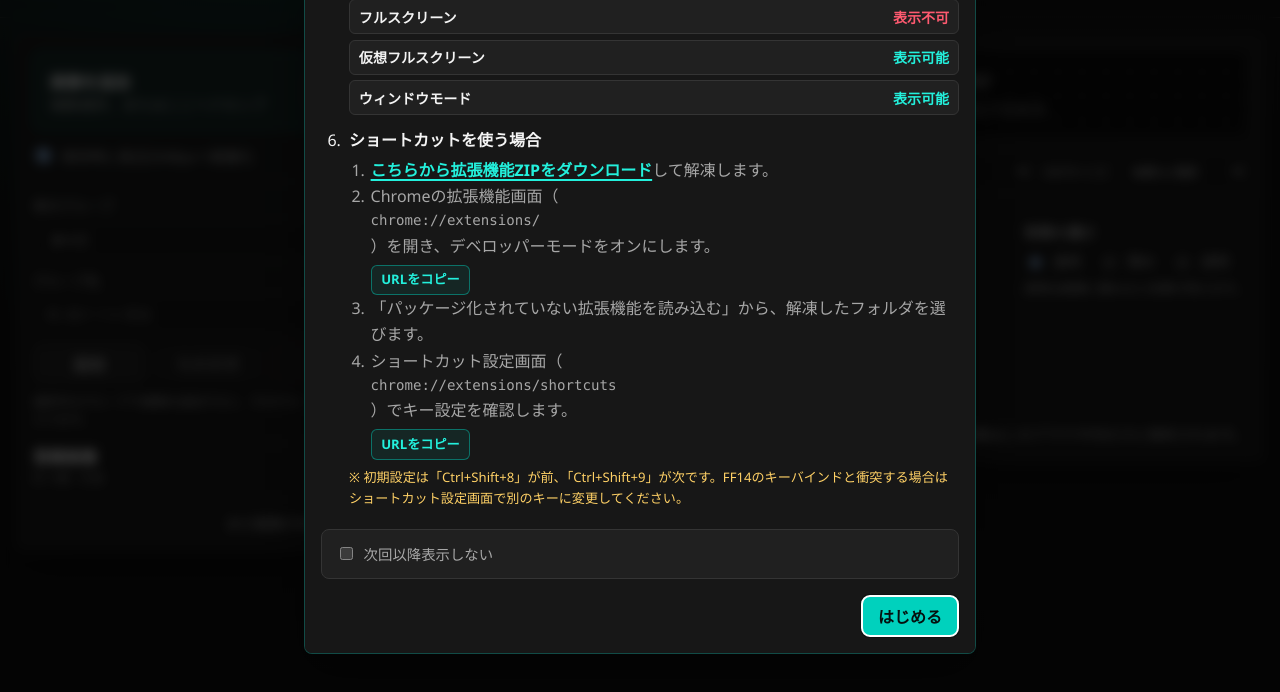
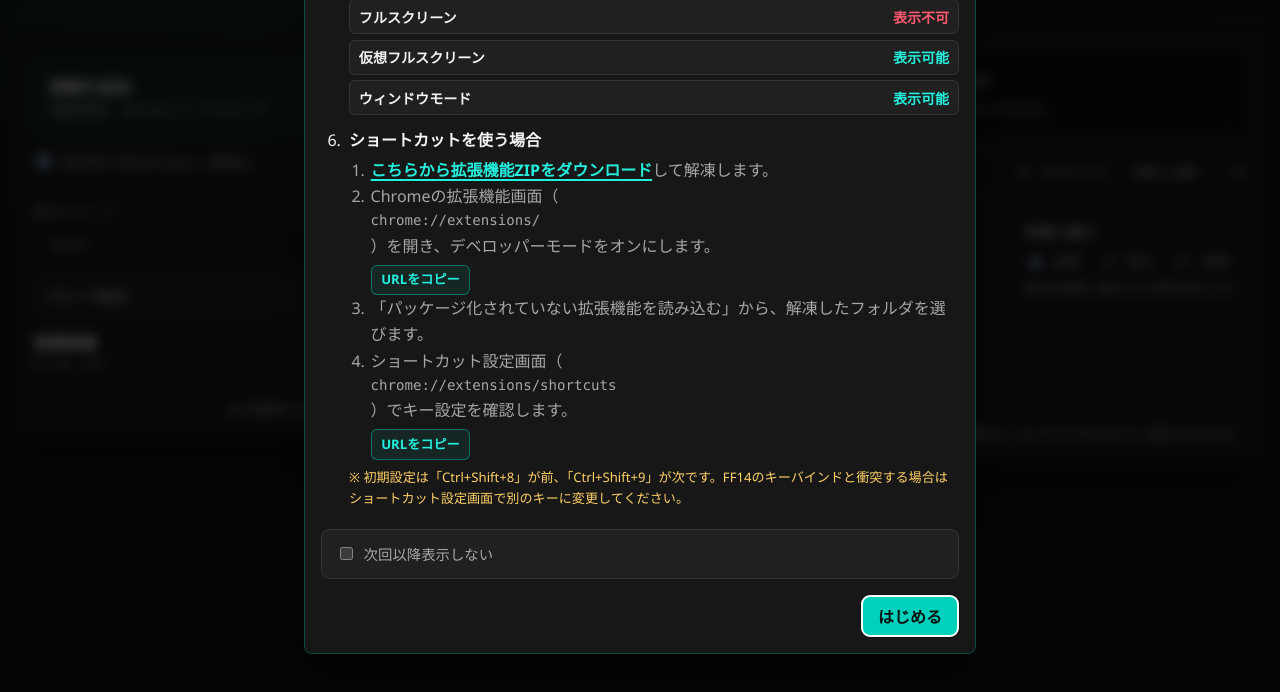
Before and after one commit to Linn-0412/pip-kanpe-tool, a browser extension: page index.html in a window 1280 px wide. Shown: the part 82-774 px from the top of the page. Drawn offline with Linux system fonts and the light colour scheme.

Commit message:
Polish group settings layout

```diff
--- a/index.html
+++ b/index.html
@@ -6,8 +6,8 @@
     <meta name="theme-color" content="#111111">
     <title>PiP カンペツール</title>
     <link rel="icon" href="./favicon.jpg" type="image/jpeg">
-    <link rel="stylesheet" href="./styles.css?v=1.4.0">
-    <script type="module" src="./app.js?v=1.4.0"></script>
+    <link rel="stylesheet" href="./styles.css?v=1.4.1">
+    <script type="module" src="./app.js?v=1.4.1"></script>
   </head>
   <body>
     <header class="app-header">
@@ -45,6 +45,9 @@
             <span>表示グループ</span>
             <select id="group-filter"></select>
           </label>
+          <details class="group-settings">
+            <summary>グループ設定</summary>
+            <div class="group-settings-body">
               <label class="group-field">
                 <span>グループ名</span>
                 <input id="group-name" type="text" maxlength="24" placeholder="例: 絶ケフカ 野良">
@@ -55,6 +58,8 @@
                 <button id="delete-group" class="danger-button" type="button">削除</button>
               </div>
               <small>選択中のグループで画像を追加すると、そのグループに自動で入ります。</small>
+            </div>
+          </details>
         </div>
 
         <div class="list-header">
--- a/package.json
+++ b/package.json
@@ -1,6 +1,6 @@
 {
   "name": "pip-kanpe-tool",
-  "version": "1.4.0",
+  "version": "1.4.1",
   "private": true,
   "type": "module",
   "scripts": {
--- a/styles.css
+++ b/styles.css
@@ -149,6 +149,7 @@ h2 {
   justify-content: space-between;
   gap: 1rem;
   min-height: 5rem;
+  margin-top: 0.35rem;
   padding: 1rem;
   border: 1px dashed rgba(0, 209, 189, 0.55);
   border-radius: 8px;
@@ -242,6 +243,51 @@ h2 {
   color: var(--muted);
   font-size: 0.76rem;
   line-height: 1.5;
+}
+
+.group-settings {
+  border: 1px solid var(--line);
+  border-radius: 8px;
+  background: rgba(255, 255, 255, 0.03);
+}
+
+.group-settings summary {
+  display: flex;
+  align-items: center;
+  justify-content: space-between;
+  gap: 0.75rem;
+  min-height: 2.4rem;
+  padding: 0 0.75rem;
+  color: var(--muted);
+  font-size: 0.85rem;
+  font-weight: 700;
+  cursor: pointer;
+  list-style: none;
+}
+
+.group-settings summary::-webkit-details-marker {
+  display: none;
+}
+
+.group-settings summary::after {
+  content: "開く";
+  color: var(--accent);
+  font-size: 0.75rem;
+  font-weight: 800;
+}
+
+.group-settings[open] summary {
+  border-bottom: 1px solid var(--line);
+}
+
+.group-settings[open] summary::after {
+  content: "閉じる";
+}
+
+.group-settings-body {
+  display: grid;
+  gap: 0.65rem;
+  padding: 0.75rem;
 }
 
 .list-header {
```
Lines whose indentation alone changed are shown as unchanged.
